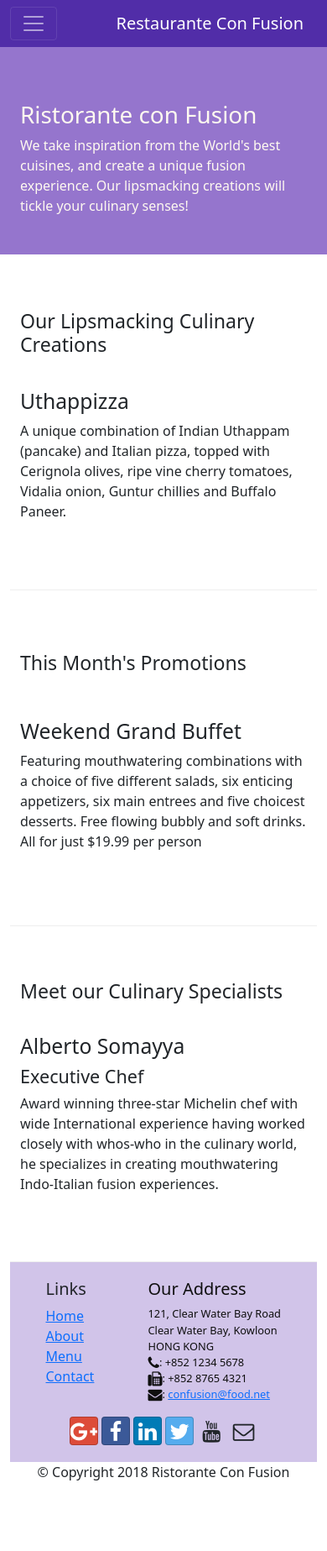
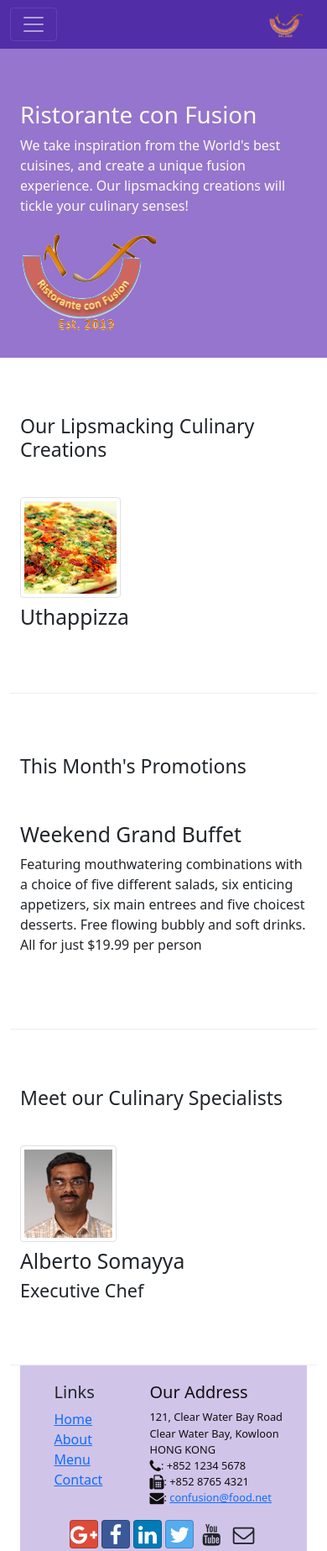
Before and after one commit to yisusdbaird/Navigation, a website: page index.html in a window 390 px wide. Shown: the top 1847 px of the page at 84% size. Before the commit the page ends 1781 px from the top, so only its background shows below. Drawn offline with nearby package versions, Linux system fonts and the light colour scheme.

Commit message:
Quinta practica

```diff
--- a/css/style.css
+++ b/css/style.css
@@ -48,3 +48,7 @@ body {
     margin: 0px;
     color: #0f0f0f;
 }
+
+.mr-3 {
+    margin-right: 1rem;
+}
--- a/index.html
+++ b/index.html
@@ -21,7 +21,7 @@
             <button class="navbar-toggler" type="button" data-bs-toggle="collapse" data-bs-target="#Navbar">
                                 <span class="navbar-toggler-icon"></span>
                             </button>
-            <a href="index.html" class="navbar-brand mr-auto">Restaurante Con Fusion</a>
+            <a href="index.html" class="navbar-brand mr-auto"><img src="/img/logo.png" alt="logo" height="30" width="41"></a>
             <div class="collapse navbar-collapse" id="Navbar">
                 <ul class="navbar-nav mr-auto">
                     <li class="nav-item">
@@ -48,7 +48,8 @@
                     <h1>Ristorante con Fusion</h1>
                     <p>We take inspiration from the World's best cuisines, and create a unique fusion experience. Our lipsmacking creations will tickle your culinary senses!</p>
                 </div>
-                <div class="col-12 col-sm">
+                <div class="col-12 col-sm align-self-center">
+                    <img src="/img/logo.png" alt="logo" class="img-fluid">
                 </div>
             </div>
         </div>
@@ -60,8 +61,16 @@
                 <h3>Our Lipsmacking Culinary Creations</h3>
             </div>
             <div class="col col-sm order-sm-first col-md">
-                <h2>Uthappizza</h2>
-                <p>A unique combination of Indian Uthappam (pancake) and Italian pizza, topped with Cerignola olives, ripe vine cherry tomatoes, Vidalia onion, Guntur chillies and Buffalo Paneer.</p>
+                <div class="figure">
+                    <img src="/img/uthappizza.png" alt="uthappizza" class="d-flex rounded float-start me-3 figure-img img-thumbnail align-self-center">
+
+                    <figcaption>
+                        <h2 class="mt-0">Uthappizza</h2>
+                        <p class="d-none d-sm-block img-fluid rounded">A unique combination of Indian Uthappam (pancake) and Italian pizza, topped with Cerignola olives, ripe vine cherry tomatoes, Vidalia onion, Guntur chillies and Buffalo Paneer.</p>
+                    </figcaption>
+
+
+                </div>
             </div>
         </div>
 
@@ -81,9 +90,14 @@
                 <h3>Meet our Culinary Specialists</h3>
             </div>
             <div class="col col-sm order-sm-first col-md">
+                <div class="figure">
+                    <img src="/img/alberto.png" alt="alberto" class="d-flex rounded float-start me-3  figure-img img-thumbnail align-self-center">
+                    <figcaption>
+
                         <h2>Alberto Somayya</h2>
                         <h4>Executive Chef</h4>
-                <p>Award winning three-star Michelin chef with wide International experience having worked closely with whos-who in the culinary world, he specializes in creating mouthwatering Indo-Italian fusion experiences. </p>
+                        <p class="d-none d-sm-block ms-5">Award winning three-star Michelin chef with wide International experience having worked closely with whos-who in the culinary world, he specializes in creating mouthwatering Indo-Italian fusion experiences. </p>
+                    </figcaption>
                 </div>
             </div>
         </div>
```
Also changed, not shown: aboutus.html (+3 -2 lines), contactus.html (+6 -5 lines), img/alberto.png (added), img/buffet.png (added), img/logo.png (added), img/uthappizza.png (added). Lines whose indentation alone changed are shown as unchanged.
